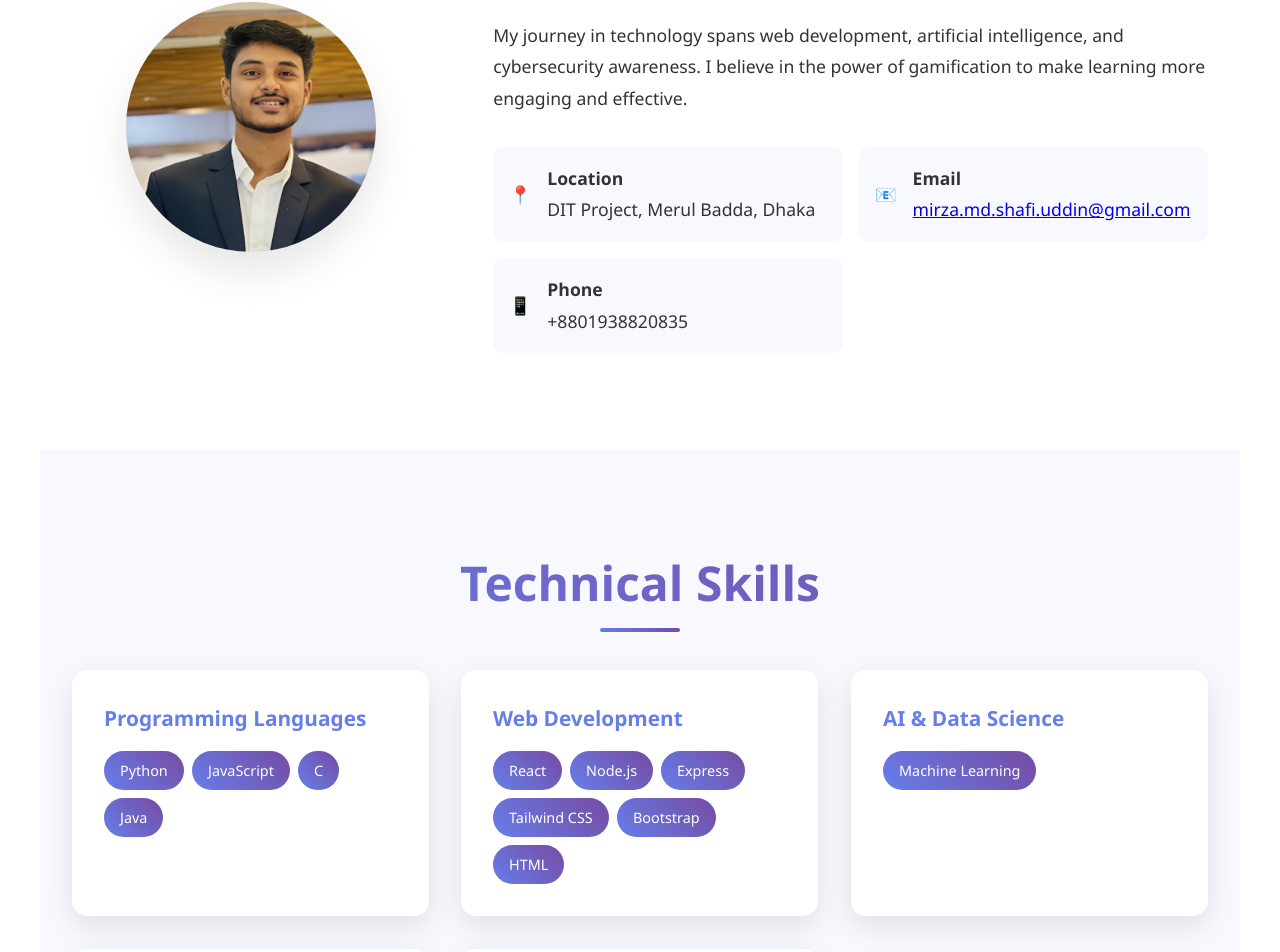
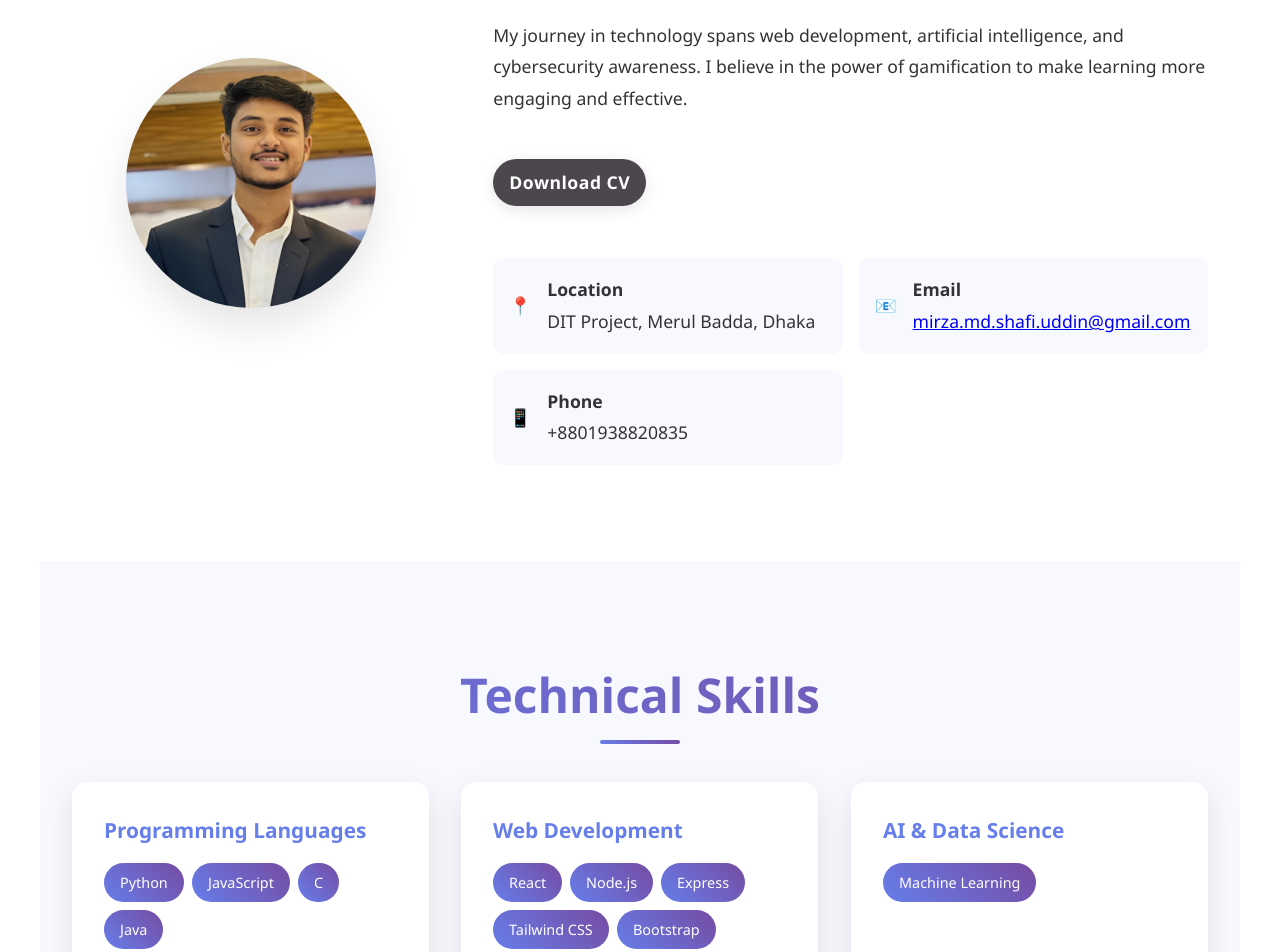
Before and after one commit to mirza-shafi/shafi-portfolio, a React (Vite) app: page / in a window 1280 px wide. Shown: the part 1120-2072 px from the top of the page. Built offline with nearby package versions, Linux system fonts and the light colour scheme.

Commit message:
Add Download CV button

```diff
--- a/src/components/about.jsx
+++ b/src/components/about.jsx
@@ -6,15 +6,27 @@ const About = () => {
     <section id="about" className="section about">
       <h2 className="section-title fade-in">About Me</h2>
       <div className="about-content">
-   <img
-  src="../images/shafi-formal.png"
-//   alt="Mirza Md. Shafi Uddin"
-  className="about-image"
-/>
+        <img
+          src="../images/shafi-formal.png"
+          // alt="Mirza Md. Shafi Uddin"
+          className="about-image"
+        />
 
         <div className="about-text fade-in">
           <p>I'm a passionate Computer Science student at BRAC University with a strong foundation in software development and emerging technologies. I'm dedicated to creating innovative solutions and contributing to the tech community.</p>
           <p>My journey in technology spans web development, artificial intelligence, and cybersecurity awareness. I believe in the power of gamification to make learning more engaging and effective.</p>
+
+          {/* === ADD THIS BUTTON === */}
+          <a
+            href="../images/cv.pdf"
+            download="MIRZA MD. SHAFI UDDIN_CV.pdf"
+            className="cv-download-btn fade-in"
+            target="_blank"
+            rel="noopener noreferrer"
+          >
+            Download CV
+          </a>
+          {/* ======================= */}
 
           <div className="contact-info">
             <div className="contact-item fade-in">
--- a/src/index.css
+++ b/src/index.css
@@ -1088,3 +1088,34 @@ body {
         gap: 1rem;
     }
 }
+
+.cv-download-btn {
+  display: inline-flex; /* Use flexbox for alignment */
+  align-items: center; /* Vertically center content */
+  justify-content: center; /* Horizontally center content */
+  padding: 8px 16px; /* Slightly more padding */
+  margin: 20px 0; /* Adjust margin as needed */
+  background-color: #4c474d; /* A modern, deep purple or your preferred accent color */
+  color: #ffffff;
+  font-family: 'Segoe UI', Tahoma, Geneva, Verdana, sans-serif; /* Modern font stack */
+  font-size: 1em; /* Slightly larger text */
+  font-weight: 600; /* Bolder text */
+  text-decoration: none;
+  border-radius: 50px; /* Highly rounded corners for a pill shape */
+  transition: background-color 0.3s ease, transform 0.2s ease, box-shadow 0.3s ease;
+  border: none;
+  cursor: pointer;
+  box-shadow: 0 4px 15px rgba(0, 0, 0, 0.1); /* Subtle initial shadow */
+  letter-spacing: 0.5px; /* A bit of letter spacing */
+}
+
+.cv-download-btn:hover {
+  background-color: #8e24aa; /* Lighter shade on hover */
+  transform: translateY(-3px); /* More pronounced lift effect */
+  box-shadow: 0 8px 25px rgba(0, 0, 0, 0.2); /* Stronger shadow on hover */
+}
+
+.cv-download-btn:active {
+  transform: translateY(0); /* "Press down" effect */
+  box-shadow: 0 2px 10px rgba(0, 0, 0, 0.15); /* Smaller shadow when active */
+}
```
Also changed, not shown: 1 other file (tests, documents, lock files or other folders).
